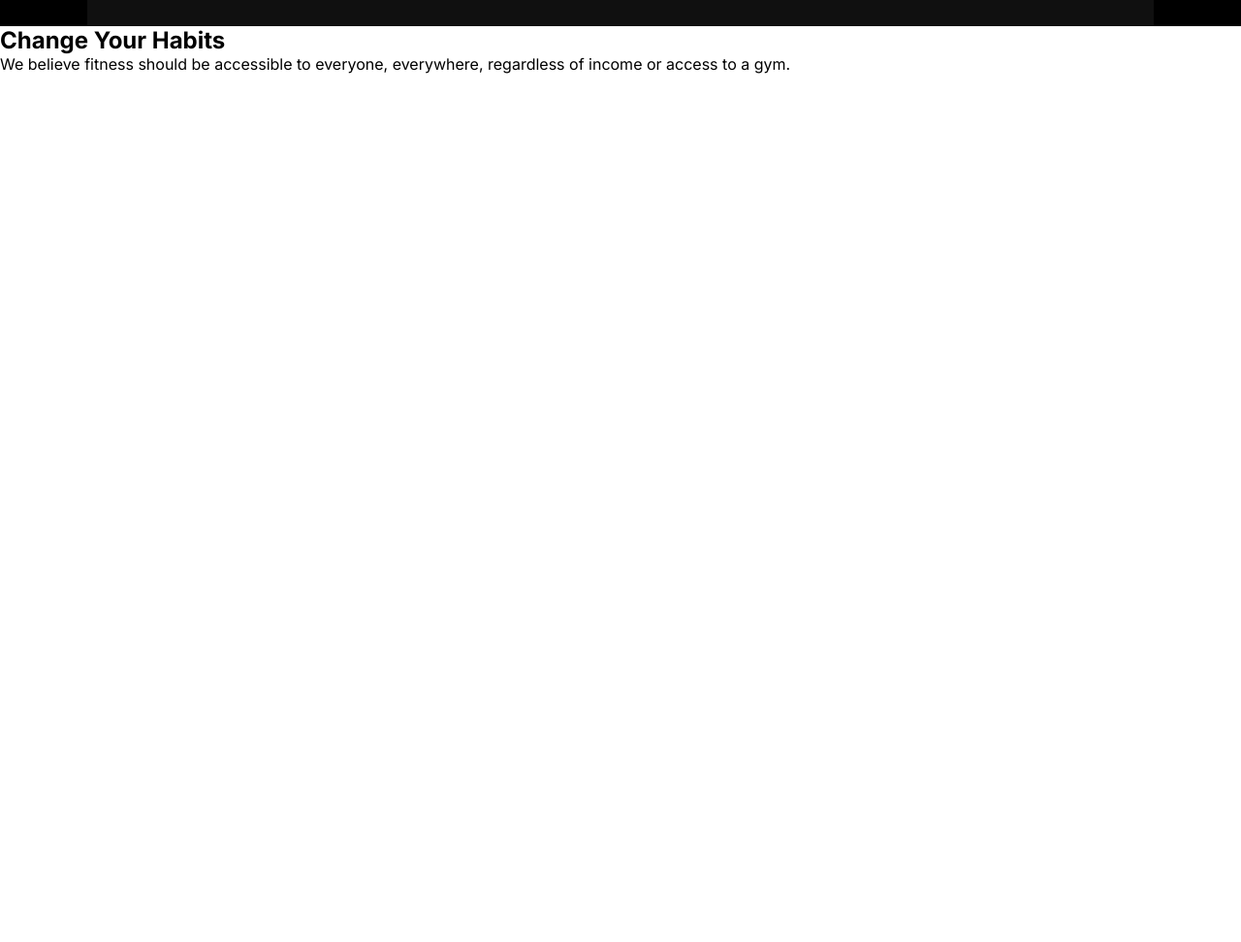
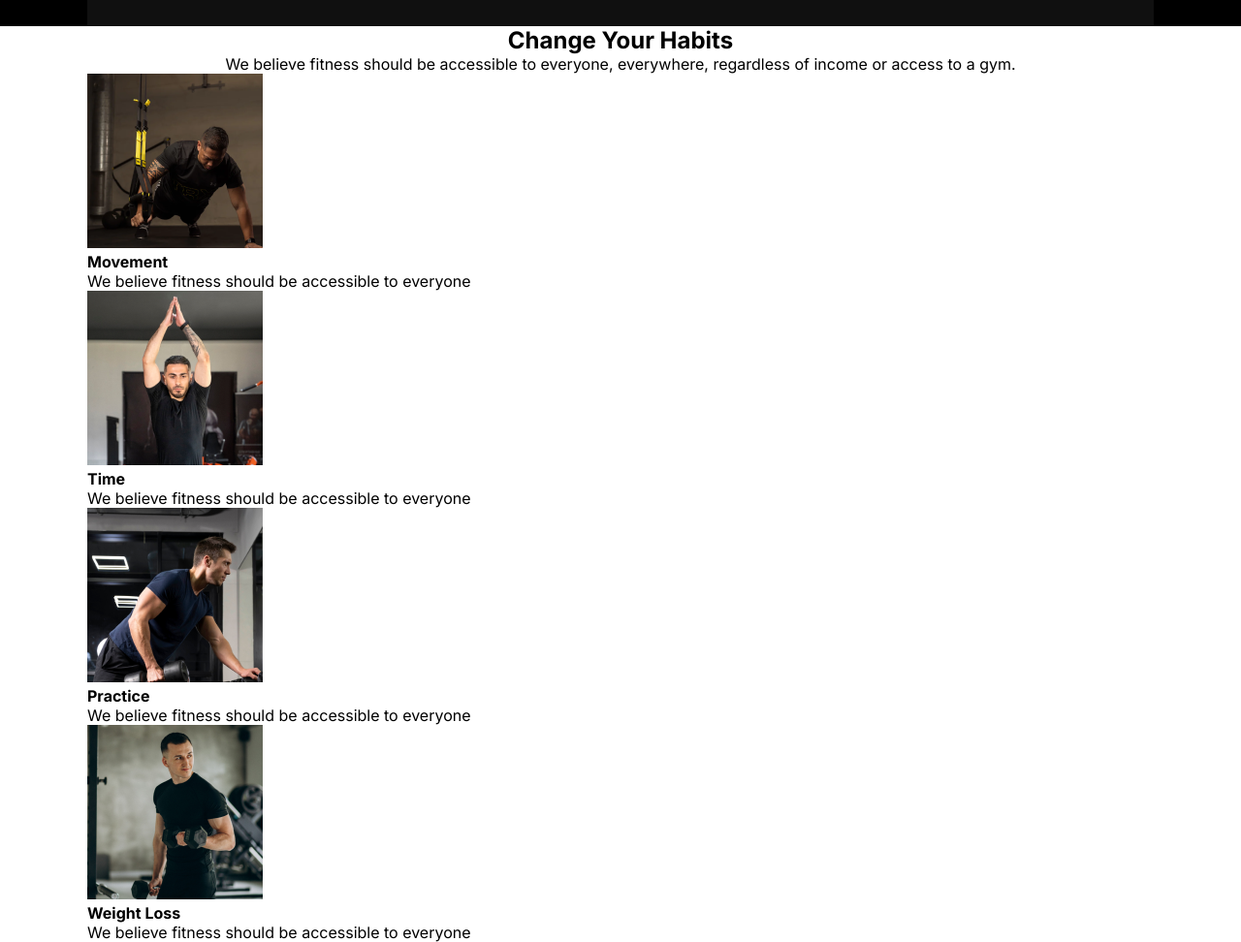
Before and after one commit to mohibuluzzal/gym-web, a plain HTML site: page index.html in a window 1280 px wide. Shown: the part 557-1529 px from the top of the page at 97% size. Before the commit the page ends 800 px from the top, so only its background shows below. Drawn offline with Linux system fonts and the light colour scheme; a web font is replaced by a local one.

Commit message:
include third section (Change your habit)

```diff
--- a/index.html
+++ b/index.html
@@ -68,7 +68,6 @@
         </div>
     </section>
  </div>
-
         <!-- Get body-section end
             ======================== -->
 
@@ -76,11 +75,41 @@
         ======================================= -->
        <div class="Change-your-habit-section-main">
 
-        <div class="change-habit-submain">
+        <div class="change-habit-sub-main">
+
+            <!-- First section
+            ============== -->
+        <section class="change-habit-first">
             <h2>Change Your Habits</h2>
             <p>We believe fitness should be accessible to everyone, everywhere, regardless of income or access to a gym.</p>
+            </section>
+
+            <!-- Second section
+            ============== -->
+        <section class="image-section">
+            <div>
+                <img src="./images/image 3.png" alt="">
+                <h4>Movement</h4>
+                <p>We believe fitness should be accessible to everyone</p>
+                 </div>
+            <div>
+                <img src="./images/image 2.png" alt="">
+                <h4>Time</h4>
+                <p>We believe fitness should be accessible to everyone</p>
+                </div>
+            <div>
+                <img src="./images/image 4.png" alt="">
+                <h4>Practice</h4>
+                <p>We believe fitness should be accessible to everyone</p>
+                </div>
+            <div>
+                <img src="./images/image 5.png" alt="">
+                <h4>Weight Loss</h4>
+                <p>We believe fitness should be accessible to everyone</p>
                 </div>
 
+        </section>
+        </div>
 
     </div>
         <Footer>
--- a/styles/style.css
+++ b/styles/style.css
@@ -182,7 +182,27 @@ h3{
     font-weight: 900;
     font-size: 30px;
     color: white;
+  }
+
+        /* Get body section end
+         =========================== */
+
+ /* <!-- Third section (Change Your Habit) start
+======================================= --> */
+
+
+.change-habit-sub-main{
+    max-width: 1100px;
+    height: auto;
+    margin: 0 auto;
+
+}
+
+  .change-habit-first{
+    text-align: center;
+  }
+
+  .image-section{
+    display: grid;
 
   }
-
-  /* Get body section end */
```
Lines whose indentation alone changed are shown as unchanged.
